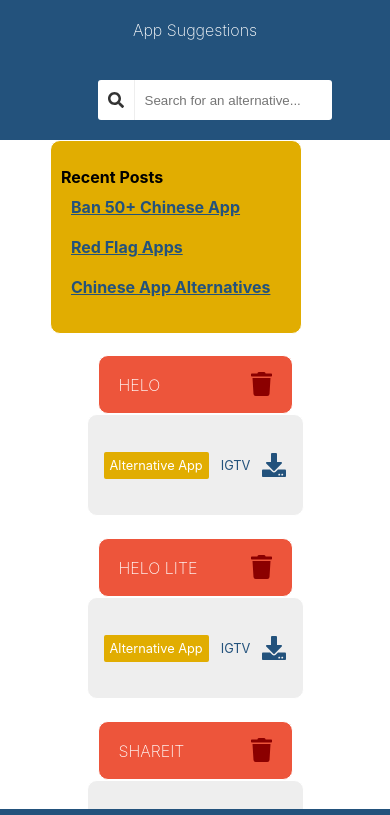
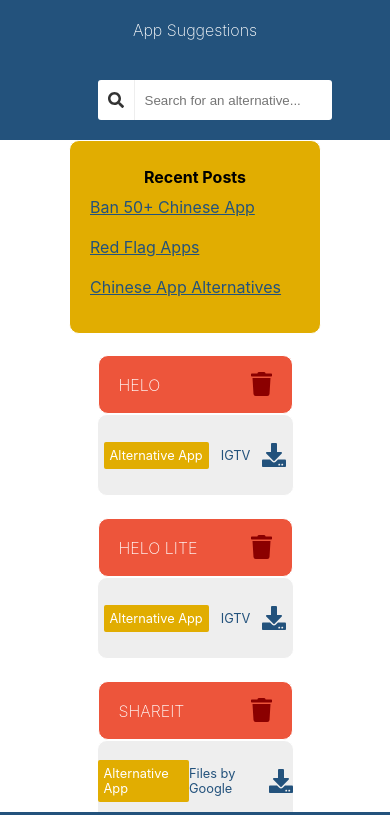
Before and after one commit to amoghbanta/dragon, a React (Create React App) app: page / in a window 390 px wide. Shown: the top 815 px of the page. Built offline with nearby package versions, Linux system fonts and the light colour scheme.

Commit message:
CSS Changes

```diff
--- a/public/index.html
+++ b/public/index.html
@@ -33,9 +33,9 @@
 
     <div class="footer-class">
     <footer class="footer"> Made with <i class="fa fa-heart" aria-hidden="true"></i> in <img class="flag" src="flag.png">
-      <dialog><span class="span"> We are a bunch of regular citizens who wanted to make some difference by utilising our knowledge and educating people on this topic.
+      <dialog class="content"> We are a bunch of regular citizens who wanted to make some difference by utilising our knowledge and educating people on this topic.
         Why this website?We decided to take some time out and create this website to educate and motivate people about the effects, consequences and value of using and supporting the products/softwares made in their country, and also make the transition process easier for them at the same time..
-      </span>
+
        <button id="close" class="close">Close</button> </dialog> <button id="show" class="show">Who Are We?</button>
          <script>
          var dialog = document.querySelector('dialog');
--- a/src/components/Feed/feed.js
+++ b/src/components/Feed/feed.js
@@ -2,10 +2,10 @@ import React, { Component } from 'react';
 import classes from './feed.module.scss';
 const feed = (props) => (
     <div className={classes.Feed}>
-<ul> <span class="para">Recent Posts </span>
-<li><a href="https://yourstory.com/2020/06/tiktok-wechat-india-intel-agencies-chinese-apps-scanner?fbclid=IwAR0XqX9fExW8xDr_0ggfhSuOE-5HfjZuc6vRTmtpa6A_Sg9Yh5LbIY4SMAA" target="_blank">Ban 50+ Chinese App</a></li>
-<li><a href="https://www.hindustantimes.com/india-news/intel-agencies-red-flag-use-of-52-mobile-apps-with-links-to-china-complete-list/story-B50Slf39aSnVOrCcS92l1N.html" target="_blank">Red Flag Apps</a></li>
-<li><a href="http://en.wikipedia.org/wiki/https://m.republicworld.com/technology-news/apps/indian-apps-to-replace-chinese-apps.html" target="_blank">Chinese App Alternatives</a></li>
+<ul> <span className={classes.para}>Recent Posts </span>
+<li className={classes.link}><a href="https://yourstory.com/2020/06/tiktok-wechat-india-intel-agencies-chinese-apps-scanner?fbclid=IwAR0XqX9fExW8xDr_0ggfhSuOE-5HfjZuc6vRTmtpa6A_Sg9Yh5LbIY4SMAA" target="_blank">Ban 50+ Chinese App</a></li>
+<li className={classes.link}><a href="https://www.hindustantimes.com/india-news/intel-agencies-red-flag-use-of-52-mobile-apps-with-links-to-china-complete-list/story-B50Slf39aSnVOrCcS92l1N.html" target="_blank">Red Flag Apps</a></li>
+<li className={classes.link}><a href="http://en.wikipedia.org/wiki/https://m.republicworld.com/technology-news/apps/indian-apps-to-replace-chinese-apps.html" target="_blank">Chinese App Alternatives</a></li>
 
 </ul>
             </div>
--- a/src/components/Feed/feed.module.scss
+++ b/src/components/Feed/feed.module.scss
@@ -2,15 +2,15 @@
    position: absolute;
    height: 30%;
    background-color: #e1ad01;
-left: 10px;
-top: 30%;
+top: 25%;
     border: 1px solid #fff;
     border-radius: 10px;
 }
 @media (max-width: 500px) {
     .Feed {
         position: relative;
-        margin-left: 40px;
+        margin-left: auto;
+        margin-right: auto;
         width: 250px;
     }
 }
@@ -18,12 +18,18 @@ top: 30%;
 ul {
     padding: 10px;
     color: black;
-    font-weight: bold;
 }
-li {
+.link {
     list-style-type: none;
-    padding: 10px 10px 10px 10px;
+     padding: 10px 10px 10px 10px;
 }
 a {
     color: #23527c;
 }
+.para {
+  display: flex;
+  justify-content: center;
+  color: black;
+  font-weight: bold;
+
+}
--- a/src/index.css
+++ b/src/index.css
@@ -20,7 +20,6 @@ code {
   width: 100%;
   color: white;
   text-align: center;
-  height: 35px
 
 }
 i {
@@ -41,3 +40,22 @@ img {
   margin-left: 25px;
 
 }
+.content {
+  font-size: small;
+
+display: absolute;
+  bottom: 0;
+
+}
+
+dialog {
+  /* make the backdrop a semi-transparent black */
+  /* background-color: rgba(0, 0, 0, 0.4);
+  color: red; */
+
+
+
+
+
+
+}
```
